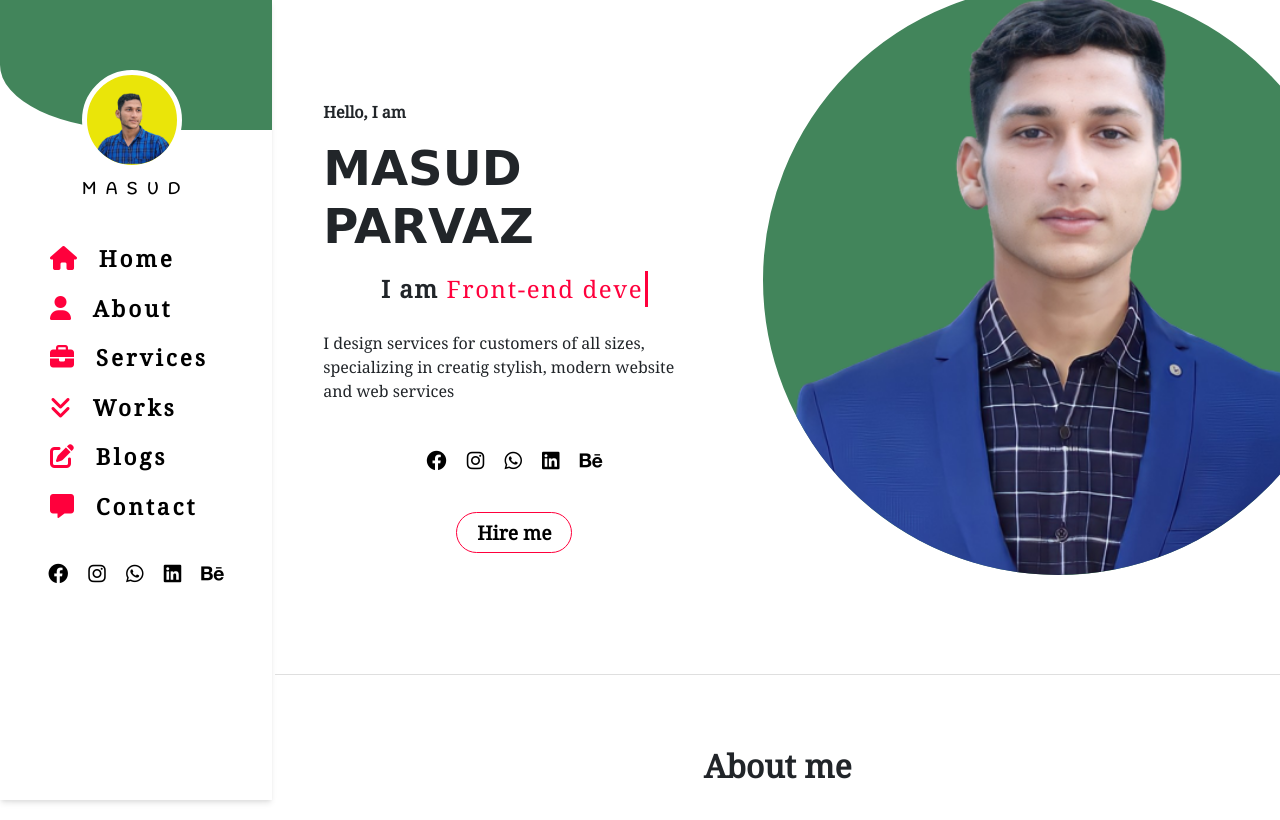
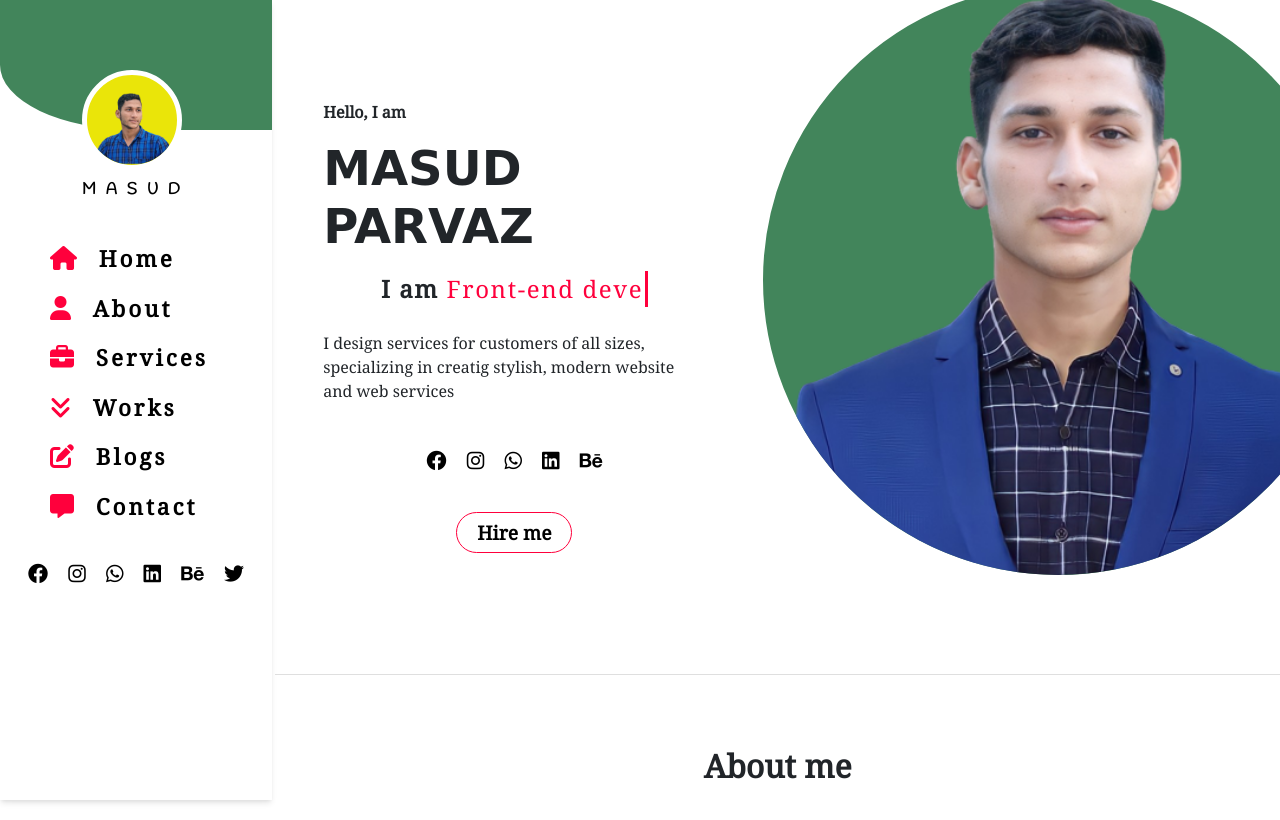
Before and after one commit to masud667/personal-portfolio, a plain HTML site: page index.html in a window 1280 px wide. Shown: the top 820 px of the page. Drawn offline with Linux system fonts and the light colour scheme; files whose address does not match are found by name; a web font is replaced by a local one.

Commit message:
this is brands icons links

```diff
--- a/index.html
+++ b/index.html
@@ -34,7 +34,7 @@
 
 
             <nav class="navbar ">
-                <ul class="navbar-nav ">
+                <ul class="navbar-nav  ">
                     <li class="nav-item "><a href="#" class="nav-link "><i class="nav-icon fas fa-house"></i> Home </a></li>
 
                     <li class="nav-item"><a href="#about" class="nav-link "><i class="nav-icon fas fa-user"></i> About</a></li>
@@ -55,6 +55,7 @@
                 <a href="#"><i class="p-2 fa-brands fa-whatsapp" ></i></a>
                 <a href="#"><i class="p-2 fa-brands fa-linkedin" ></i></a>
                 <a href="#"><i class="p-2 fa-brands fa-behance" ></i></a>
+                <a href="#"><i class="p-2 fa-brands fa-twitter" ></i></a>
 
             </div>
         </div>
```
